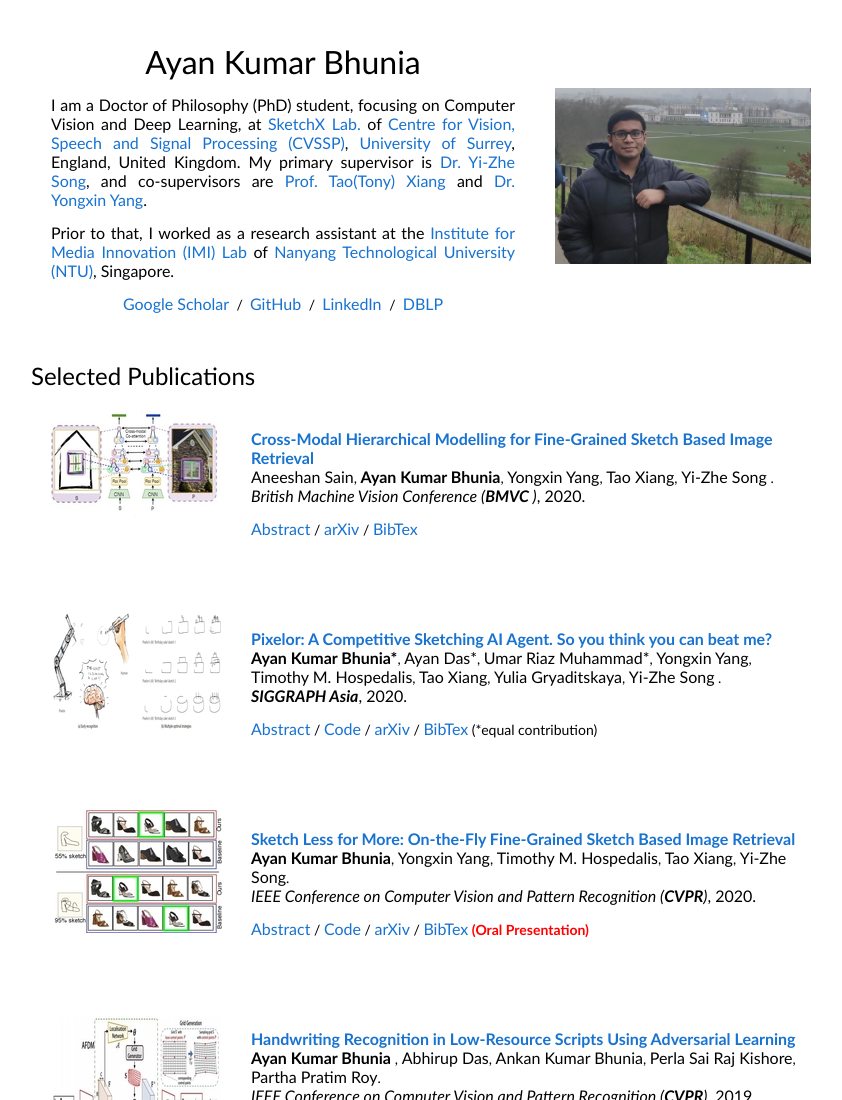
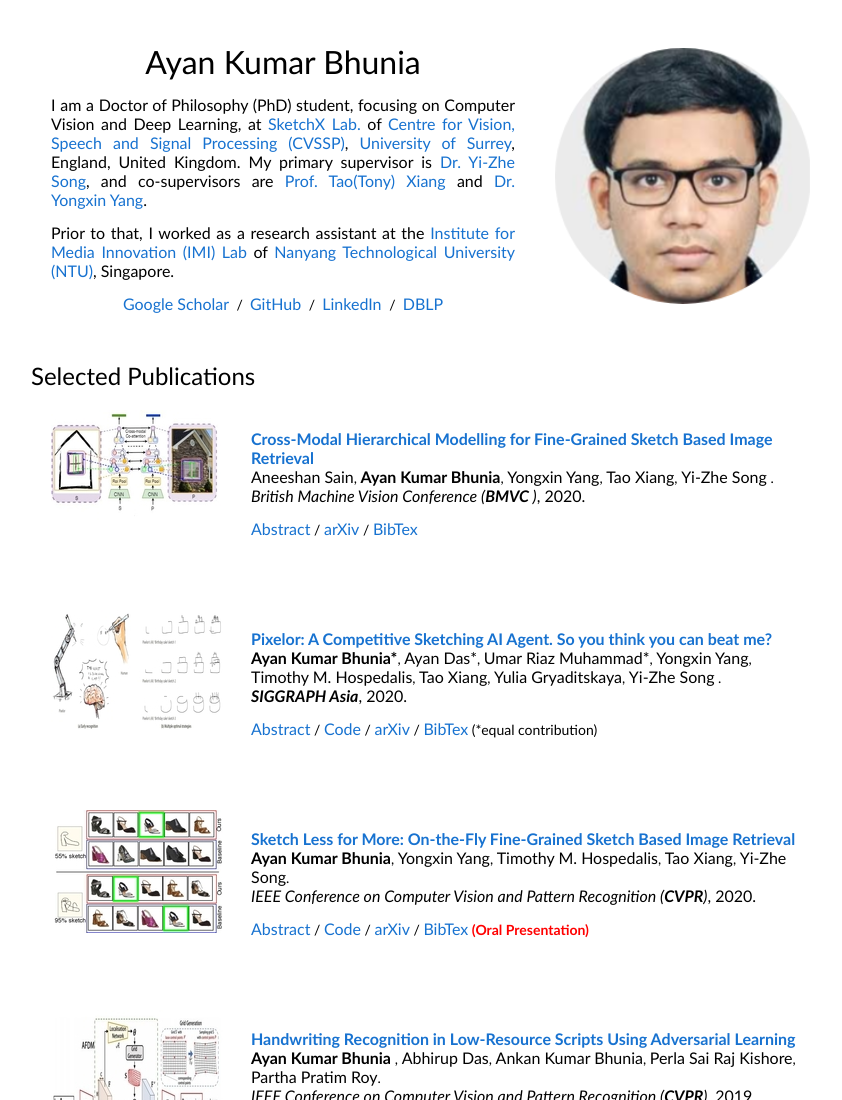
Before and after one commit to AyanKumarBhunia/AyanKumarBhunia.github.io, a plain HTML site: page index.html in a window 1280 px wide. Shown: the top 1100 px of the page, without its empty margins (209-1051 px from the left). Drawn offline with Linux system fonts and the light colour scheme.

```diff
--- a/index.html
+++ b/index.html
@@ -58,7 +58,7 @@
               </p>
             </td>
             <td style="padding:2.5%;width:40%;max-width:40%">
-              <a href="images/ayan2.JPG"><img style="width:100%;max-width:100%" alt="profile photo" src="images/ayan2.JPG" class="hoverZoomLink"></a>
+              <a href="images/ayancircle.png"><img style="width:100%;max-width:100%" alt="profile photo" src="images/ayancircle.png" class="hoverZoomLink"></a>
             </td>
           </tr>
         </tbody></table>
```
